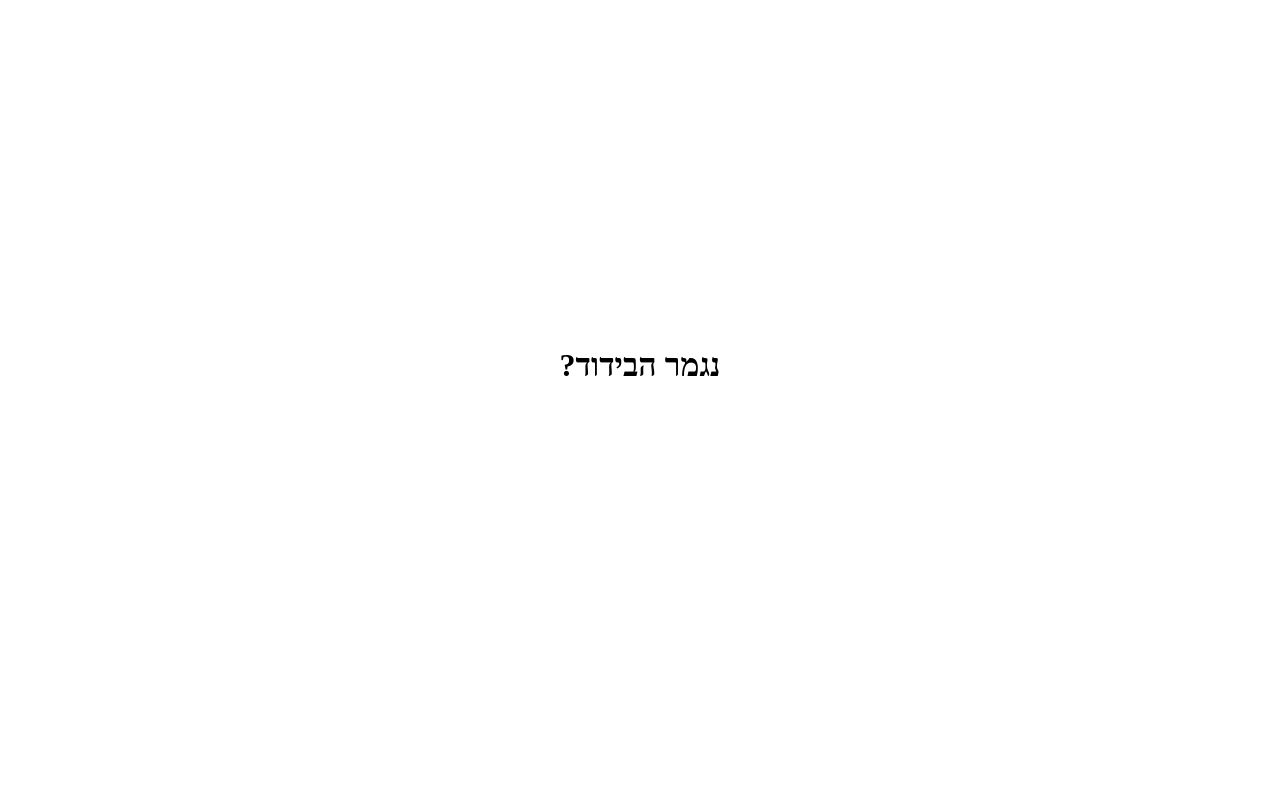
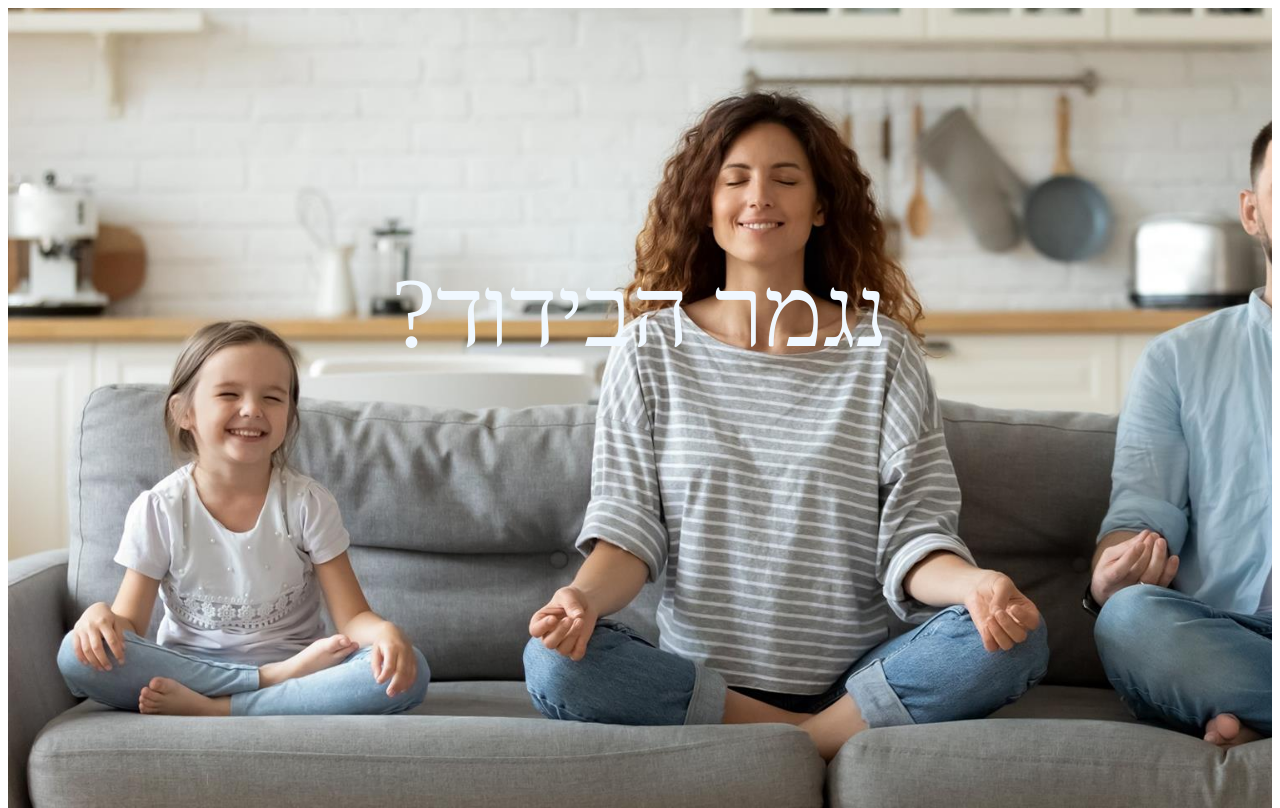
Before and after one commit to ygalbel/notyet, a plain HTML site: page index.html in a window 1280 px wide. Drawn offline with Linux system fonts and the light colour scheme.

Commit message:
Second version

```diff
--- a/index.html
+++ b/index.html
@@ -3,12 +3,22 @@
 <head>
     <style>
         /*source: https://stackoverflow.com/a/19027949 */
-html, body {
+        html,
+        body {
             height: 100%;
+            color: aliceblue;
+            font-size: 50px;
+            font-weight: 100;
         }
-body {
+
+        .container {
             margin: 0;
+            background-image: url("./wide.jpg");
+            background-position: 0%;
+            background-repeat: no-repeat;
+            background-size: cover;
         }
+
         .flex-container {
             height: 100%;
             padding: 0;
@@ -17,14 +27,15 @@ body {
             align-items: center;
             justify-content: center;
         }
+
         .row {
             width: auto;
         }
+
         .flex-item {
             padding: 5px;
             margin: 10px;
             line-height: 20px;
-    font-weight: bold;
             font-size: 2em;
             text-align: center;
         }
@@ -32,25 +43,29 @@ body {
         .title {
             position: relative;
             color: #262626;
-  padding: 20px 50px;
+            padding: 80px 50px;
             font-size: larger;
+            font-weight: 600;
+
         }
-
-
     </style>
 </head>
 
 <body>
+    <div class="container">
         <div class="flex-container">
             <div class="row">
                 <div class="flex-item " id="bidud">?נגמר הבידוד</div>
                 <div class="flex-item title" id="not_yet" style="visibility: hidden;">Not yet!</div>
             </div>
         </div>
-
+    </div>
     <script>
         document.getElementById("bidud").addEventListener("click", () => {
+            setTimeout(() => {
                 document.getElementById("not_yet").style.visibility = "visible";
+            }, 600)
+
         })
     </script>
 </body>
```
Also changed, not shown: covd19Artboard 9.png (added), wide.jpg (added). Lines whose indentation alone changed are shown as unchanged.
